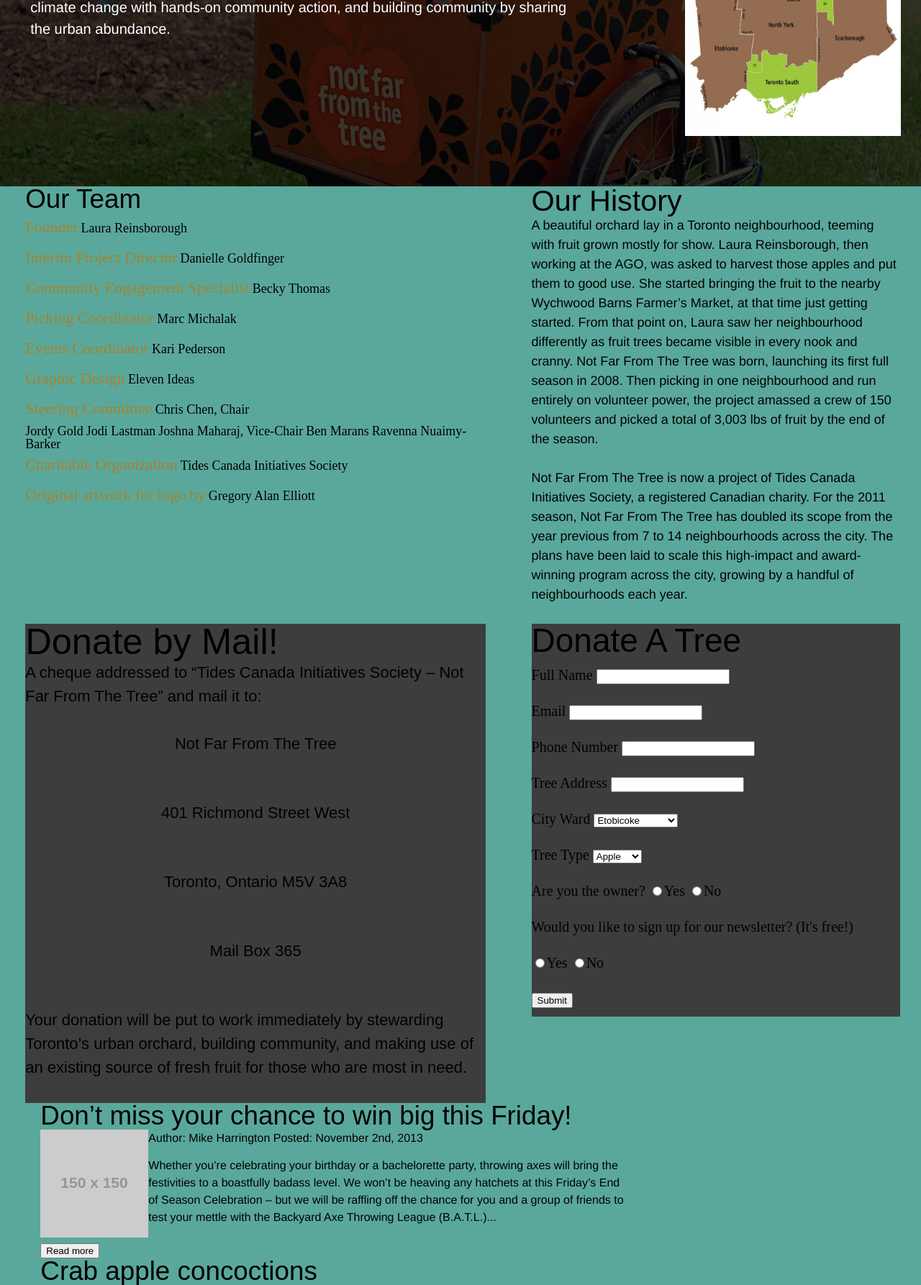
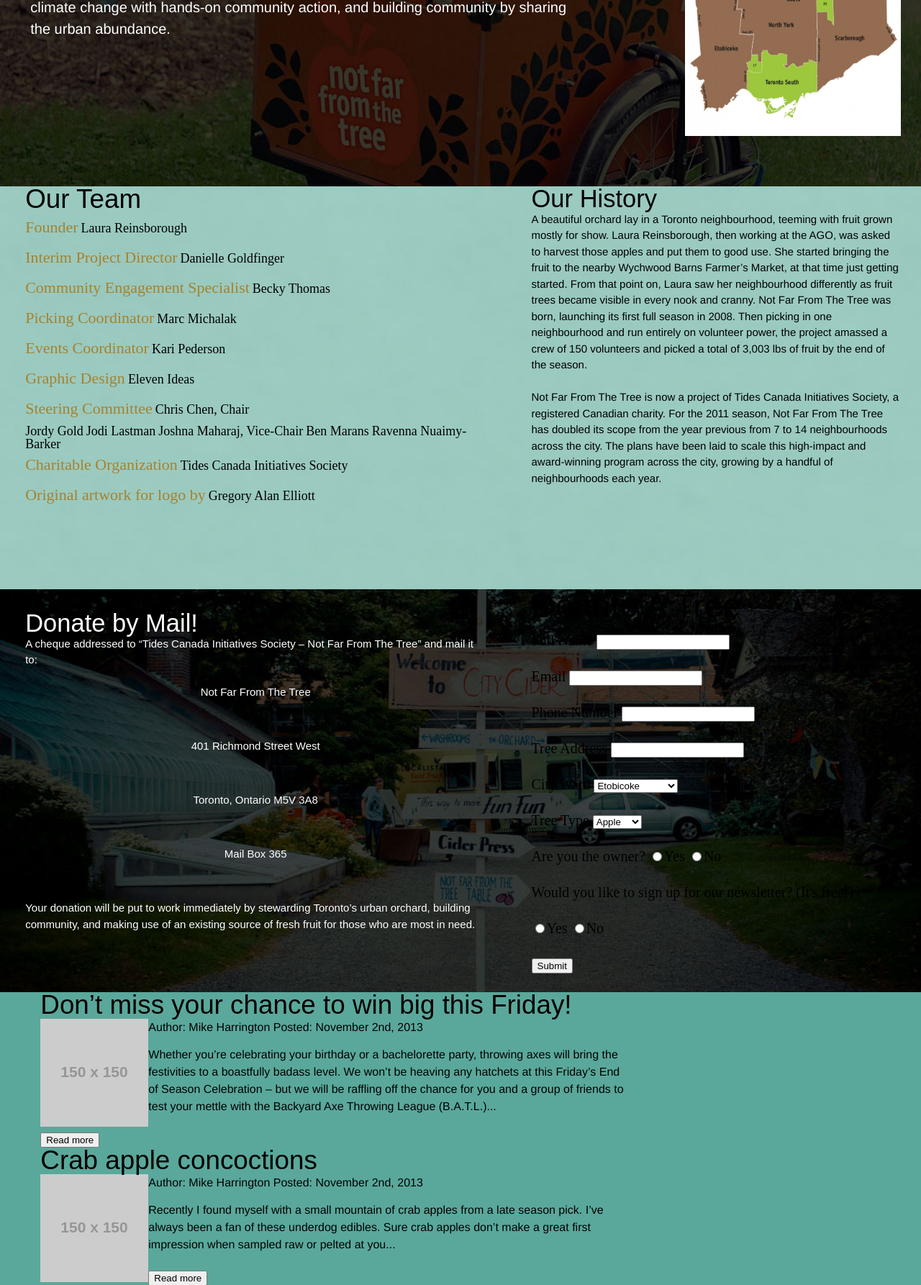
Before and after one commit to stefanol/NFFTT, a PHP site: page / in a window 1280 px wide. Shown: the part 1481-3267 px from the top of the page at 72% size. Run offline with PHP 8.4, Linux system fonts and the light colour scheme; grey boxes labelled with a size stand in for pictures from a placeholder-image service; some libraries are stand-ins or nearby versions.

Commit message:
Changed Backgrounds and Fonts

```diff
--- a/index.html
+++ b/index.html
@@ -140,7 +140,7 @@
 	</div>
 	</div>
 
-
+	<div id="wrapper3">
 	<section id="ourTeam">
 		<h1>Our Team</h1>
 		<ul>
@@ -189,7 +189,9 @@
 		For the 2011 season, Not Far From The Tree has doubled its scope from the year previous from 7 to 14 neighbourhoods across the city. The plans have been laid to scale this high-impact and award-winning program across the city, growing by a handful of neighbourhoods each year.</p>
 
 	</section>
+	</div>
 
+	<div id="wrapper4">
 	<section id="getInvolved">
 		<div id="mailing">
 			<h1>Donate by Mail!</h1>
@@ -263,6 +265,8 @@
     	</form>
   	</section>
 
+  	</div>
+
 	 <section id="blog">
      <div id="post1">
        <h1>Don’t miss your chance to win big this Friday!</h1>
--- a/styles/dropdown-nav.css
+++ b/styles/dropdown-nav.css
@@ -19,7 +19,7 @@ ul.dropdown li.hover a              { color: black; }
 	LEVEL TWO
 */
 ul.dropdown ul 						{ width: 220px; visibility: hidden; position: absolute; top: 100%; left: 0; }
-ul.dropdown ul li 					{ font-weight: normal; background: #3D3D3D; color: #000;
+ul.dropdown ul li 					{ font-weight: normal; background: #444444; color: #000;
 									  float: none; padding-top: 7px; }
 
                                     /* IE 6 & 7 Needs Inline Block */
--- a/styles/less/main.less
+++ b/styles/less/main.less
@@ -178,6 +178,19 @@ section#right {
 	height: 580px;
 }
 
+#wrapper3 {
+	background-image: url('../images/backgrounds/background7.jpg');
+	background-size: cover;
+	background-position: center;
+	height: 560px;
+}
+
+#wrapper4 {
+	background-image: url('../images/backgrounds/background5.jpg');
+	background-size: cover;
+	background-position: center;
+	height: 560px;
+}
 
 section#aboutUs {
 	font-size: 18px;
@@ -235,15 +248,16 @@ span#name {
 
 section#history {
 	.widthfloat(40%);
-	font-family: 'Tekton Pro', Helvetica, sans-serif;
-	font-size: 18px;
+	font-family: 'Young', Helvetica, sans-serif;
+	font-size: 15px;
 }
 
 section#getInvolved {
 	.widthfloat(40%);
 	font-size: 22px;
-	background: @bggreen;
-	font-family: 'Tekton Pro', sans-serif;
+	font-family: 'Young', sans-serif;
+	color: #fff;
+	font-size: 15px;
 	.widthfloat(50%);
 	.info {
 		text-align: center;
@@ -251,12 +265,15 @@ section#getInvolved {
 	}
 }
 
+#mailing {
+	margin-top: 30px;
+}
+
 section.formgroup {
 	float: left;
 	font-size: 20px;
 	.widthfloat(40%);
 	display: inline-block;
-	background: @bggreen;
 	color: #000;
 	line-height: 50px;
 }
--- a/styles/main.css
+++ b/styles/main.css
@@ -186,6 +186,18 @@ section#right {
   background-position: center;
   height: 580px;
 }
+#wrapper3 {
+  background-image: url('../images/backgrounds/background7.jpg');
+  background-size: cover;
+  background-position: center;
+  height: 560px;
+}
+#wrapper4 {
+  background-image: url('../images/backgrounds/background5.jpg');
+  background-size: cover;
+  background-position: center;
+  height: 560px;
+}
 section#aboutUs {
   font-size: 18px;
   float: left;
@@ -246,15 +258,16 @@ section#history {
   display: inline-block;
   width: 40%;
   margin: 0 2.2%;
-  font-family: 'Tekton Pro', Helvetica, sans-serif;
-  font-size: 18px;
+  font-family: 'Young', Helvetica, sans-serif;
+  font-size: 15px;
 }
 section#getInvolved {
   width: 40%;
   margin: 0 2.2%;
   font-size: 22px;
-  background: #3d3d3d;
-  font-family: 'Tekton Pro', sans-serif;
+  font-family: 'Young', sans-serif;
+  color: #fff;
+  font-size: 15px;
   float: left;
   display: inline-block;
   width: 50%;
@@ -264,13 +277,15 @@ section#getInvolved .info {
   text-align: center;
   padding-bottom: 30px;
 }
+#mailing {
+  margin-top: 30px;
+}
 section.formgroup {
   font-size: 20px;
   float: left;
   width: 40%;
   margin: 0 2.2%;
   display: inline-block;
-  background: #3d3d3d;
   color: #000;
   line-height: 50px;
 }
```
Also changed, not shown: images/backgrounds/background7.jpg (added).
